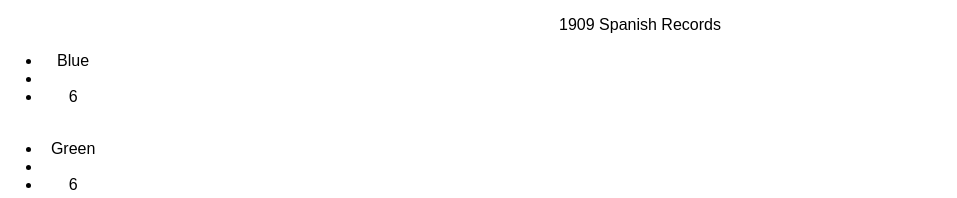
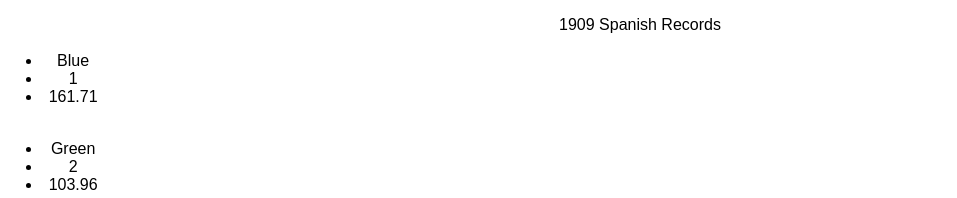
Before and after one commit to irina6793/bloc-jams-react, a React (Create React App) app: page /album/the-colors in a window 1280 px wide. Shown: the part 754-952 px from the top of the page, without its empty margins (0-957 px from the left). Built offline with nearby package versions, Linux system fonts and the light colour scheme.

Commit message:
addition

```diff
--- a/src/components/Album.js
+++ b/src/components/Album.js
@@ -32,8 +32,8 @@ class Album extends Component {
           <tr>
           <ul class={song} key={index}>
              <li>{song.title}</li>
-             <li>{song.number}</li>
-             <li>{song.duration.length}</li>
+             <li>{index + 1}</li>
+             <li>{song.duration}</li>
           </ul>
         </tr>
          )
```
